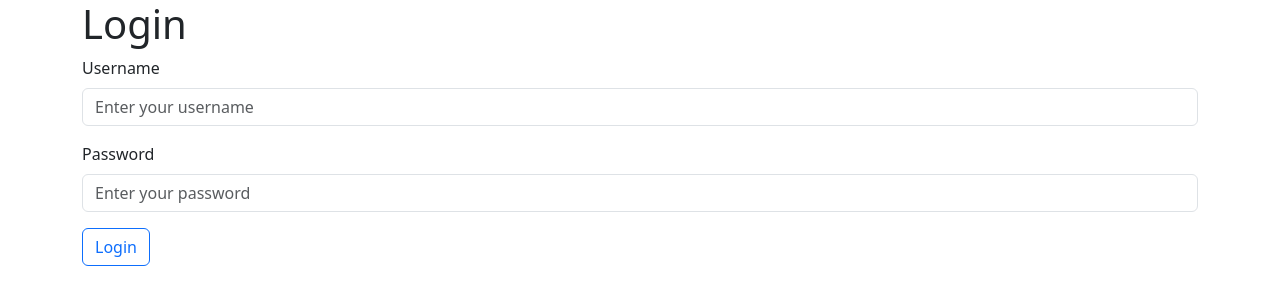
After one commit to ameramahmoud/random_quotes_api, a FastAPI app: template templates/login.html in a window 1280 px wide. The commit adds this page. Shown: the top 305 px of the page. Run offline with FastAPI, Linux system fonts and the light colour scheme; the template is opened without the code that fills it, so the values that code supplies are empty.

Commit message:
added login.html and updated index.html

```diff
--- /dev/null
+++ b/templates/login.html
@@ -0,0 +1,29 @@
+<!DOCTYPE html>
+<html lang="en">
+   <head>
+      <meta charset="UTF-8">
+      <meta http-equiv="X-UA-Compatible" content="IE=edge">
+      <meta name="viewport" content="width=device-width, initial-scale=1.0">
+      <title>Login</title>
+      <link href="https://cdn.jsdelivr.net/npm/bootstrap@5.3.0-alpha1/dist/css/bootstrap.min.css" rel="stylesheet" integrity="sha384-GLhlTQ8iRABdZLl6O3oVMWSktQOp6b7In1Zl3/Jr59b6EGGoI1aFkw7cmDA6j6gD" crossorigin="anonymous">
+      <script src="https://cdn.jsdelivr.net/npm/bootstrap@5.3.0-alpha1/dist/js/bootstrap.bundle.min.js" integrity="sha384-w76AqPfDkMBDXo30jS1Sgez6pr3x5MlQ1ZAGC+nuZB+EYdgRZgiwxhTBTkF7CXvN" crossorigin="anonymous"></script>
+      <link rel="stylesheet" href="https://cdnjs.cloudflare.com/ajax/libs/font-awesome/4.7.0/css/font-awesome.min.css">
+      <link rel="icon" type="image/png" href="https://encrypted-tbn0.gstatic.com/images?q=tbn:ANd9GcQTNf70tSvOx2R5ACRAydullm-uidVLpLVQbRY8Xq9kjs9TiMoEn-_zZCiWQETMPAHUpVk&usqp=CAU">
+  </head>
+<body>
+   <div class="container">
+      <h1> Login </h1>
+      <form method="post">
+         <div class="mb-3">
+           <label for="username" class="form-label">Username</label>
+           <input type="text"  required class="form-control" name="username" placeholder="Enter your username"">
+         </div>
+         <div class="mb-3">
+           <label for="password" class="form-label">Password</label>
+           <input type="password" required class="form-control" name="password" placeholder="Enter your password">
+         </div>
+         <button type="submit" class="btn btn-outline-primary btn-rounded">Login</button>
+       </form>
+   </div>
+</body>
+</html>
```
Also changed, not shown: templates/index.html (+11 -8 lines).
